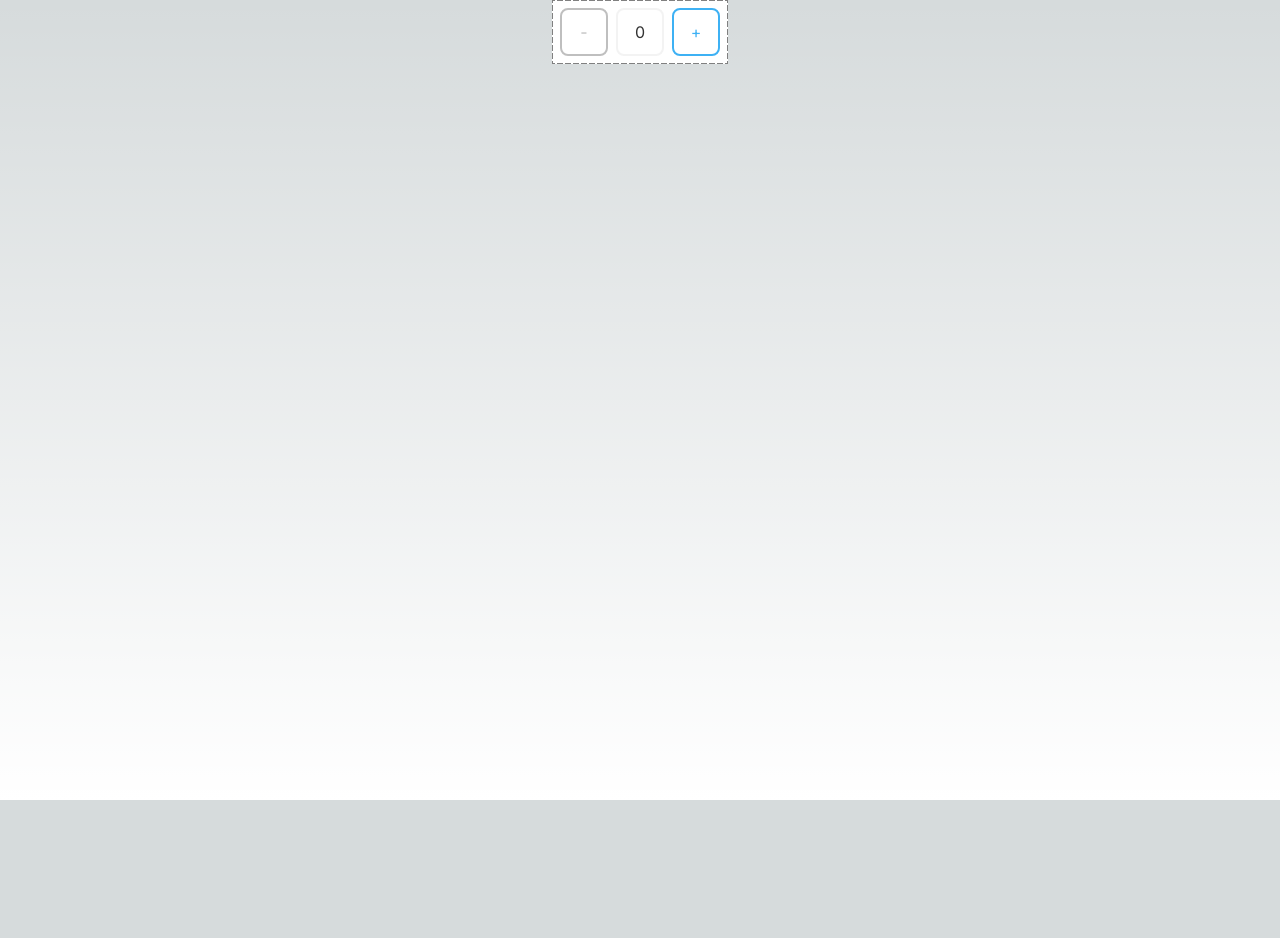
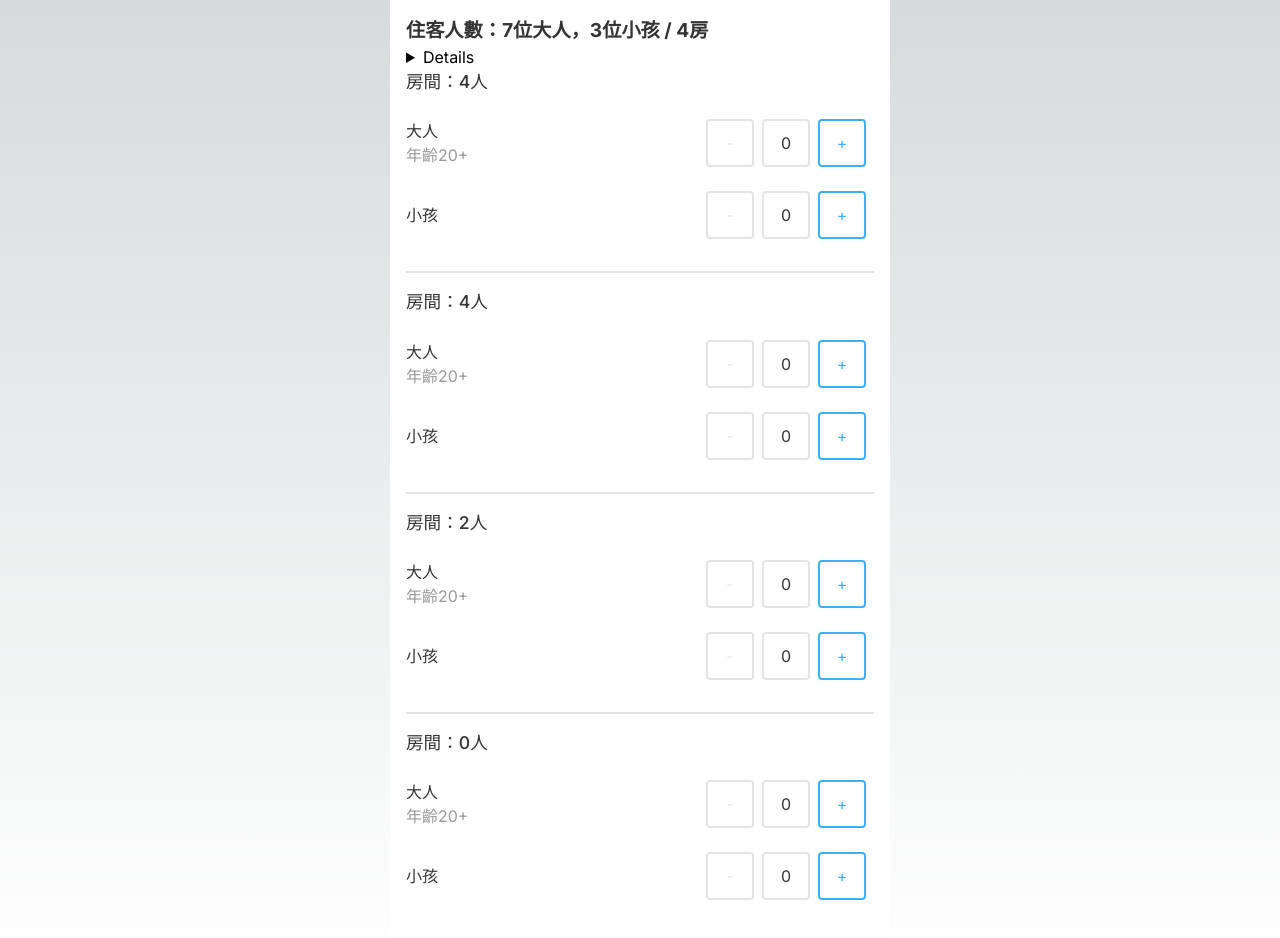
Before and after one commit to jasonlinkai/a-interview, a Next.js app: page / in a window 1280 px wide. Shown: the top 938 px of the page. Before the commit the page ends 800 px from the top, so only its background shows below. Built offline with nearby package versions, Linux system fonts and the light colour scheme.

Commit message:
feat: RoomAllocation layout

```diff
--- a/next.config.mjs
+++ b/next.config.mjs
@@ -7,7 +7,7 @@ const __dirname = path.dirname(__filename);
 
 const nextConfig = {
   sassOptions: {
-    prependData: `@import "@/styles/_variable.scss";`,
+    includePaths: [path.join(__dirname, 'styles')],
   },
   experimental: {
     forceSwcTransforms: true,
--- a/src/app/page.tsx
+++ b/src/app/page.tsx
@@ -1,23 +1,24 @@
 "use client";
-import CustomInputNumber from "@/components/molecules/CustomInputNumber";
+import RoomAllocation from "@/components/organisms/RoomAllocation";
+import { getDefaultRoomAllocation } from "@/utils/roomHelpers";
 import { useState } from "react";
 
+const guestDescription = { adult: 7, child: 3 };
+
+const roomDescriptions = [
+  { roomPrice: 2000, adultPrice: 200, childPrice: 100, capacity: 4 },
+  { roomPrice: 2000, adultPrice: 200, childPrice: 100, capacity: 4 },
+  { roomPrice: 2000, adultPrice: 400, childPrice: 200, capacity: 2 },
+  { roomPrice: 2000, adultPrice: 400, childPrice: 200, capacity: 2 },
+];
+
 export default function Home() {
-  const onChange = (e: React.ChangeEvent<HTMLInputElement>) =>
-    setValue(e.target.value);
-  const onBlur = (e: React.FocusEvent<HTMLInputElement>) => console.log(e);
-  const [value, setValue] = useState("0");
-  const [max, setMax] = useState(100);
+  const [guest, setGuest] = useState(guestDescription);
+  const [rooms, setRooms] = useState(getDefaultRoomAllocation(guestDescription, roomDescriptions))
   return (
     <main className="flex min-h-screen flex-col items-center justify-between">
       <div className="w-500px h-full bg-white">
-        <CustomInputNumber
-          value={value}
-          max={max}
-          min={0}
-          onChange={onChange}
-          onBlur={onBlur}
-        ></CustomInputNumber>
+        <RoomAllocation guest={guest} rooms={rooms} />
       </div>
     </main>
   );
--- a/src/components/molecules/CustomInputNumber/CustomInputNumber.module.scss
+++ b/src/components/molecules/CustomInputNumber/CustomInputNumber.module.scss
@@ -1,22 +1,13 @@
+@import '@/styles/variables.module.scss';
+
 .customInputWrap {
   display: flex;
   justify-content: center;
   align-items: center;
-  gap: 8px;
-  padding: 8px;
+  gap: $gap2;
+  padding: $gap2;
   width: 176px;
   height: 64px;
-  background:
-    linear-gradient(to right, $input-border 33%, rgba(255, 255, 255, 0) 0%) 0 100%,
-    linear-gradient(to right, $input-border 33%, rgba(255, 255, 255, 0) 0%) 0 0,
-    linear-gradient(to left, $input-border 33%, rgba(255, 255, 255, 0) 0%) 100% 0,
-    linear-gradient(to left, $input-border 33%, rgba(255, 255, 255, 0) 0%) 100% 100%,
-    linear-gradient(to bottom, $input-border 33%, rgba(255, 255, 255, 0) 0%) 100% 0,
-    linear-gradient(to bottom, $input-border 33%, rgba(255, 255, 255, 0) 0%) 0 0,
-    linear-gradient(to top, $input-border 33%, rgba(255, 255, 255, 0) 0%) 0 100%,
-    linear-gradient(to top, $input-border 33%, rgba(255, 255, 255, 0) 0%) 100% 100%;
-  background-size: calc(64px / 8) 1px, calc(64px / 8) 1px, calc(64px / 8) 1px, calc(64px / 8) 1px, 1px calc(64px / 8), 1px calc(64px / 8), 1px calc(64px / 8), 1px calc(64px / 8);
-  background-repeat: repeat-x, repeat-x, repeat-x, repeat-x, repeat-y, repeat-y, repeat-y, repeat-y;
 }
 
 .input {
@@ -26,7 +17,7 @@
   text-align: center;
   color: $text;
   border: 2px solid $border;
-  border-radius: 8px;
+  border-radius: $gap1;
 }
 
 .input::-webkit-inner-spin-button {
@@ -42,11 +33,11 @@
   color: $primary;
   font-size: 16px;
   border: 2px solid $primary;
-  border-radius: 8px;
+  border-radius: $gap1;
 }
 
 .controlButtonDisabled {
-  opacity: 0.5;
+  opacity: 0.7;
   color: $disabled;
   border-color: $disabled;
   cursor: not-allowed;
--- a/src/components/molecules/CustomInputNumber/index.tsx
+++ b/src/components/molecules/CustomInputNumber/index.tsx
@@ -2,7 +2,7 @@
 import React, { InputHTMLAttributes, useRef, useState } from "react";
 import clsx from "clsx";
 import styles from "./CustomInputNumber.module.scss";
-import LongPressDiv from "@/components/atomics/LongPressDiv";
+import LongPressDiv from "@/components/atoms/LongPressDiv";
 
 export const testIds = {
   input: "custom-input-number-input-test-id",
@@ -10,21 +10,29 @@ export const testIds = {
   decrementButton: "custom-input-number-decrement-button-test-id",
 };
 
-interface CustomInputNumberProps extends InputHTMLAttributes<HTMLInputElement> {
+interface CustomInputNumberProps
+  extends Omit<InputHTMLAttributes<HTMLInputElement>, "onBlur" | "onChange"> {
   max?: number;
   min?: number;
   step?: number;
+  onBlur?: (e: React.FocusEvent, name: string, value: string) => void;
+  onChange?: (
+    e: React.ChangeEvent<HTMLInputElement>,
+    name: string,
+    value: string
+  ) => void;
 }
 
-const CustomInputNumber: React.FC<CustomInputNumberProps> = ({ ...rest }) => {
-  const {
+const CustomInputNumber: React.FC<CustomInputNumberProps> = ({
   disabled = false,
   step = 1,
   max = Infinity,
-    min = -Infinity,
+  min = 0,
   value = 0,
+  onBlur,
   onChange,
-  } = rest;
+  ...rest
+}) => {
   const wrapperRef = useRef<HTMLDivElement>(null);
   const decrementButtonRef = useRef<HTMLButtonElement>(null);
   const inputRef = useRef<HTMLInputElement>(null);
@@ -32,6 +40,7 @@ const CustomInputNumber: React.FC<CustomInputNumberProps> = ({ ...rest }) => {
   const [inputValue, setInputValue] = useState(Number(value) || 0);
 
   const handleIncrement = () => {
+    console.log('handleIncrement');
     if (disabled) return;
     if (inputRef.current) {
       const newValue = inputValue + step > max ? max : inputValue + step;
@@ -59,21 +68,6 @@ const CustomInputNumber: React.FC<CustomInputNumberProps> = ({ ...rest }) => {
     }
   };
 
-  const hanldeBlur = (event: React.FocusEvent) => {
-    if (
-      !(
-        event.nativeEvent.target === inputRef.current ||
-        event.nativeEvent.target === decrementButtonRef.current ||
-        event.nativeEvent.target === incrementButtonRef.current
-      )
-    ) {
-      if (inputRef.current) {
-        inputRef.current.focus();
-        inputRef.current.blur();
-      }
-    }
-  };
-
   const handleChange = (event: React.ChangeEvent<HTMLInputElement>) => {
     let newValue = Number(event.target.value);
     if (newValue < min) {
@@ -82,15 +76,26 @@ const CustomInputNumber: React.FC<CustomInputNumberProps> = ({ ...rest }) => {
       newValue = max;
     }
     setInputValue(newValue);
+    if (inputRef.current) {
       onChange &&
-      onChange({
-        ...event,
-        target: {
-          ...event.target,
-          name: rest?.name || "",
-          value: `${newValue}`,
-        },
-      });
+        onChange(event, inputRef.current.name, inputRef.current.value);
+    }
+  };
+
+  const hanldeBlur = (event: React.FocusEvent) => {
+    const nextFocusedElement = event.relatedTarget as HTMLElement;
+    if (
+      nextFocusedElement === wrapperRef.current ||
+      nextFocusedElement === inputRef.current ||
+      nextFocusedElement === incrementButtonRef.current ||
+      nextFocusedElement === decrementButtonRef.current
+    ) {
+      return;
+    }
+    if (inputRef.current) {
+      console.log("hanldeBlur", inputRef.current.name, inputRef.current.value);
+      onBlur && onBlur(event, inputRef.current.name, inputRef.current.value);
+    }
   };
 
   return (
@@ -102,10 +107,11 @@ const CustomInputNumber: React.FC<CustomInputNumberProps> = ({ ...rest }) => {
     >
       <LongPressDiv onLongPress={handleDecrement}>
         <button
-          onFocus={() => {
-            if (wrapperRef.current) {
-              wrapperRef.current.focus();
-            }
+          onFocus={(e) => {
+            e.preventDefault();
+          }}
+          onBlur={(e) => {
+            e.preventDefault();
           }}
           ref={decrementButtonRef}
           data-testid={testIds.decrementButton}
@@ -133,10 +139,11 @@ const CustomInputNumber: React.FC<CustomInputNumberProps> = ({ ...rest }) => {
       />
       <LongPressDiv onLongPress={handleIncrement}>
         <button
-          onFocus={() => {
-            if (wrapperRef.current) {
-              wrapperRef.current.focus();
-            }
+          onFocus={(e) => {
+            e.preventDefault();
+          }}
+          onBlur={(e) => {
+            e.preventDefault();
           }}
           ref={incrementButtonRef}
           data-testid={testIds.incrementButton}
--- /dev/null
+++ b/src/components/organisms/RoomAllocation/RoomAllocation.module.scss
@@ -0,0 +1,50 @@
+@import '@/styles/variables.module.scss';
+
+.roomAllocationWrap {
+  display: flex;
+  flex-direction: column;
+  width: 500px;
+  padding: $gap3;
+}
+
+.roomAllocationHeader {
+  font-weight: bold;
+  font-size: 1.2rem;
+  color: $text;
+}
+
+.sectionWrap {
+  padding-bottom: $gap3;
+  margin-bottom: $gap3;
+  border-style: solid;
+  border-color: $border;
+  border-bottom-width: 2px;
+}
+
+.sectionHeader {
+  font-weight: 500;
+  font-size: 1.1rem;
+  color: $text;
+  margin-bottom: $gap3;
+}
+
+.sectionInputArea {
+  display: flex;
+  flex-direction: row;
+  justify-content: space-between;
+  align-items: center;
+  margin-bottom: $gap2;
+}
+
+.inputAreaLeft {
+  display: flex;
+  flex-direction: column;
+}
+
+.leftLabel {
+  color: $text;
+}
+
+.leftSpan {
+  color: $text-lighter;
+}
--- /dev/null
+++ b/src/components/organisms/RoomAllocation/index.tsx
@@ -0,0 +1,62 @@
+"use client";
+import React, { useMemo, useState } from "react";
+import styles from "@/components/organisms/RoomAllocation/RoomAllocation.module.scss";
+import {
+  GuestDescription,
+  RoomDescription,
+  RoomDetail,
+} from "@/utils/roomHelpers";
+import CustomInputNumber from "@/components/molecules/CustomInputNumber";
+import useTheme from "@/hooks";
+
+export const testIds = {};
+
+interface RoomAllocationProps {
+  guest: GuestDescription;
+  rooms: RoomDetail[];
+  onChange?: (result: RoomDescription) => void;
+}
+
+const RoomAllocation: React.FC<RoomAllocationProps> = ({
+  guest,
+  rooms,
+  onChange,
+}) => {
+  return (
+    <div className={styles.roomAllocationWrap}>
+      <h3 className={styles.roomAllocationHeader}>
+        住客人數：{guest.adult}位大人，{guest.child}位小孩 / {rooms.length}房
+      </h3>
+      <details>尚未分配人數：{}</details>
+      {rooms.map((room, i) => {
+        const isTail = rooms.length === i + 1;
+        return (
+          <section
+            key={i}
+            className={styles.sectionWrap}
+            style={isTail ? { borderBottomWidth: "0px" } : void 0}
+          >
+            <h4 className={styles.sectionHeader}>
+              房間：{room.adult + room.child}人
+            </h4>
+            <div className={styles.sectionInputArea}>
+              <div className={styles.inputAreaLeft}>
+                <label className={styles.leftLabel}>大人</label>
+                <span className={styles.leftSpan}>年齡20+</span>
+              </div>
+              <CustomInputNumber></CustomInputNumber>
+            </div>
+            <div className={styles.sectionInputArea}>
+              <div className={styles.inputAreaLeft}>
+                <label className={styles.leftLabel}>小孩</label>
+              </div>
+              <CustomInputNumber></CustomInputNumber>
+            </div>
+          </section>
+        );
+      })}
+    </div>
+  );
+};
+
+export default RoomAllocation;
--- /dev/null
+++ b/src/hooks/index.ts
@@ -0,0 +1,9 @@
+import variabels from "@/styles/variables.module.scss";
+
+const useTheme = () => {
+  return {
+    ...variabels,
+  };
+};
+
+export default useTheme;
--- a/src/styles/_variable.scss
+++ /dev/null
@@ -1,7 +0,0 @@
-$border: #f3f3f3;
-$input-border: grey;
-
-$primary: #3eb1f4;
-$disabled: grey;
-
-$text: #333;
--- /dev/null
+++ b/src/styles/variables.module.scss
@@ -0,0 +1,21 @@
+$border: #e5e5e5;
+$input-border: #c5c5c5;
+$primary: #3eb1f4;
+$disabled: #dadada;
+$text: #333;
+$text-lighter: #9b9a9a;
+$gap1: 4px;
+$gap2: 8px;
+$gap3: 16px;
+
+:export {
+  border: $border;
+  inputBorder: $border;
+  primary: $primary;
+  disabled: $disabled;
+  text: $text;
+  textLighter: $text-lighter;
+  gap1: $gap1;
+  gap2: $gap2;
+  gap3: $gap3;
+}
```
Also changed, not shown: src/utils/roomHelpers.ts (+4 -4 lines), src/components/atoms/LongPressDiv/index.tsx (renamed from src/components/atomics/LongPressDiv/index.tsx), src/types.ts (added). Lines whose indentation alone changed are shown as unchanged.
